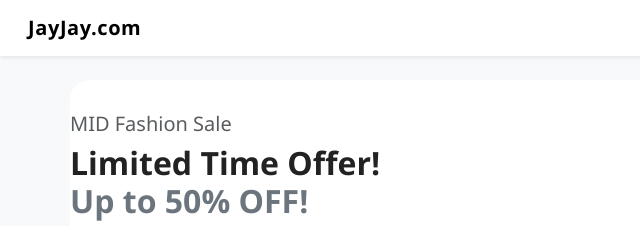
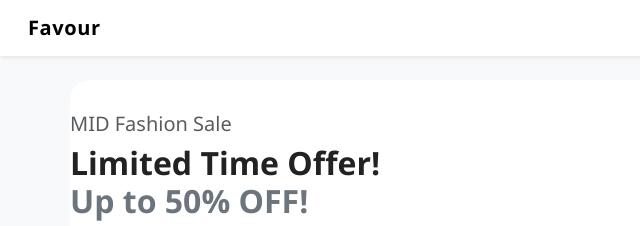
Before and after one commit to jombam02-cloud/e-com, a plain HTML site: page index.html in a window 1280 px wide. Shown: the top 226 px of the page, 0-640 px from the left. Drawn offline with nearby package versions, Linux system fonts and the light colour scheme.

Commit message:
made changes to the name

```diff
--- a/index.html
+++ b/index.html
@@ -129,7 +129,7 @@
   <!-- Navbar -->
   <nav class="navbar navbar-expand-lg navbar-light bg-white px-3 shadow-sm">
     <div class="container-fluid">
-      <a class="navbar-brand" href="#">JayJay.com</a>
+      <a class="navbar-brand" href="#">Favour</a>
       <button class="navbar-toggler" type="button" data-bs-toggle="collapse" data-bs-target="#navbarNav">
         <span class="navbar-toggler-icon"></span>
       </button>
```
